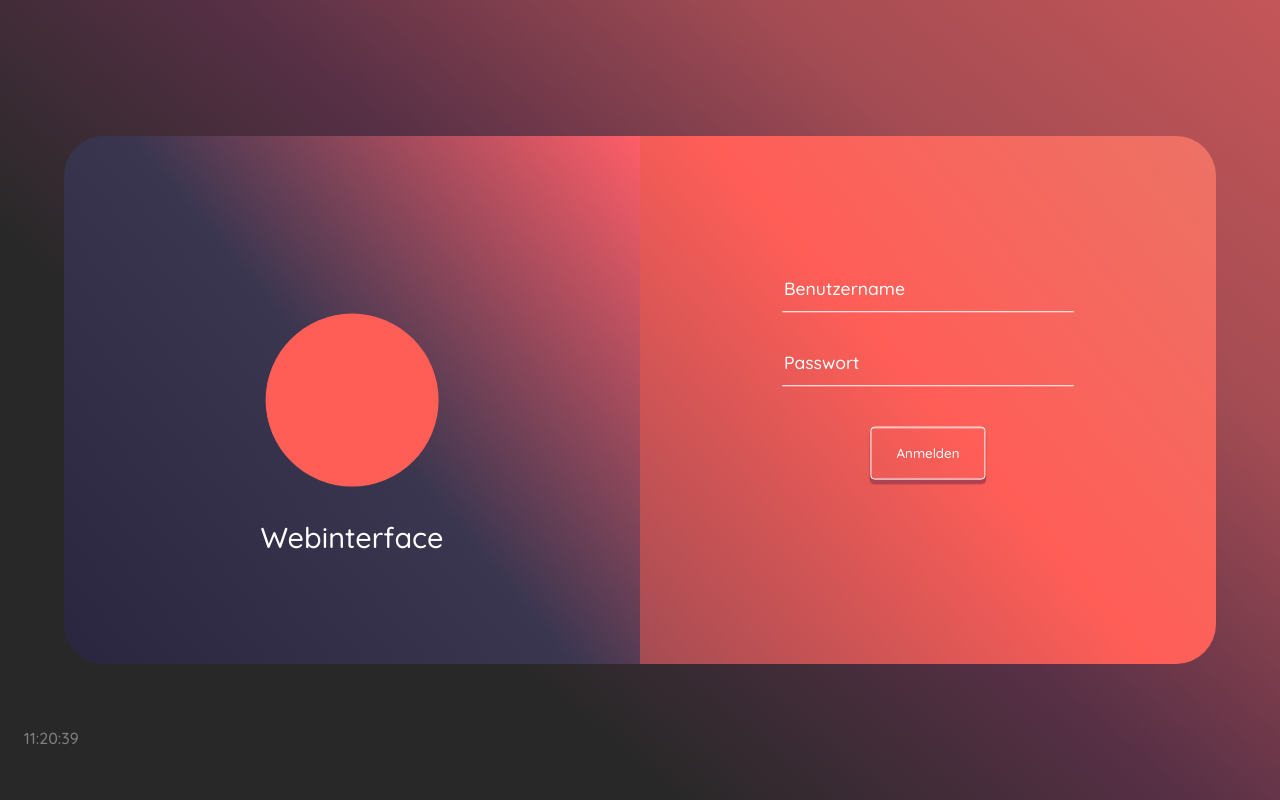
After one commit to RepublicCody/webinterface, a PHP site: page /login.php in a window 1280 px wide. The commit adds this page. Run offline with PHP 8.4, Linux system fonts and the light colour scheme.

Commit message:
login seite hinzugefügt button Umrandung entfernt

```diff
--- /dev/null
+++ b/login.php
@@ -0,0 +1,47 @@
+<?php
+/**
+ * Created by PhpStorm.
+ * User: maxzi
+ * Date: 03.05.2019
+ * Time: 10:45
+ */
+
+include 'htmlheader.php';?>
+
+
+<link rel="stylesheet" href="style/loginstyle.css">
+</head>
+
+<body>
+
+<div id="login" class="background">
+
+    <div id="clock">12:45:25</div>
+    <script src="javascript/miniclock.js" charset="utf-8"></script>
+
+    <div id="mitte">
+
+        <div id="links">
+            <div id="bildbackground">
+                <div id="bild"></div>
+            </div>
+            <div id="name">Webinterface</div>
+        </div>
+
+        <div id="rechts">
+
+            <input id="username" value="Benutzername"onfocus="if (this.value == 'Benutzername') {this.value = '';}" onblur="if (this.value == '') {this.value = 'Benutzername';}">
+            <input id="password" value="Passwort"onfocus="if (this.value == 'Passwort') {this.value = '';}" onblur="if (this.value == '') {this.value = 'Passwort';}">
+
+            <form action="index.php">
+                <button id="anmelden">Anmelden</button>
+            </form>
+
+        </div>
+
+    </div>
+
+</div>
+
+</body>
+</html>
--- a/mainmenu.php
+++ b/mainmenu.php
@@ -15,6 +15,9 @@ include 'htmlheader.php';?>
 <body>
 
     <div id="mainmenu" class="background">
+
+        <div id="clock">12:45:25</div>
+        <script src="javascript/miniclock.js" charset="utf-8"></script>
 
         <div id="mitte">
             <form action="raeume/schlafzimmer/zimmer.php">
@@ -37,7 +40,7 @@ include 'htmlheader.php';?>
                 <button id="flur" class="maindiv"><div id="flurbild" class="mainbild"></div><div id="flurname" class="mainname">Flur</div></button>
             </form>
 
-            <form action="">
+            <form action="login.php">
                 <button id="platzhalter" class="maindiv"><div id="platzhalterbild" class="mainbild"></div><div id="platzhaltername" class="mainname">Platzhalter</div></button>
             </form>
 
--- a/raeume/schlafzimmer/fachansicht.php
+++ b/raeume/schlafzimmer/fachansicht.php
@@ -53,7 +53,7 @@ include '../../htmlheader.php';?>
     </div>
 
     <div id="clock">12:45:25</div>
-    <script src="../../javascript/clock.js" charset="utf-8"></script>
+    <script src="../../javascript/miniclock.js" charset="utf-8"></script>
 
     <div id="fachansicht">
 
--- a/raeume/schlafzimmer/farbauswahl.php
+++ b/raeume/schlafzimmer/farbauswahl.php
@@ -197,7 +197,7 @@ include '../../htmlheader.php';?>
     </div>
 
     <div id="clock">12:45:25</div>
-    <script src="../../javascript/clock.js" charset="utf-8"></script>
+    <script src="../../javascript/miniclock.js" charset="utf-8"></script>
 
     <div id="farbauswahl">
 
--- a/raeume/schlafzimmer/zimmer.php
+++ b/raeume/schlafzimmer/zimmer.php
@@ -66,7 +66,7 @@ session_start();
     </form>
 
     <div id="clock">12:45:25</div>
-    <script src="../../javascript/clock.js" charset="utf-8"></script>
+    <script src="../../javascript/miniclock.js" charset="utf-8"></script>
 
     <div id="zimmer">
 
--- /dev/null
+++ b/style/loginstyle.css
@@ -0,0 +1,151 @@
+html, body {
+    width: 100%;
+    height: 100%;
+    margin: 0;
+    padding: 0;
+    font-family: 'Quicksand', sans-serif;
+    font-weight: 500;
+}
+
+input:focus, button:focus {
+    outline: 0;
+}
+
+input::-moz-focus-inner, button::-moz-focus-inner{
+    border: 0;
+}
+
+div, button, input {
+    position: absolute;
+    transform: translate(-50%, -50%);
+    -ms-transform: translate(-50%, -50%);
+    font-family: 'Quicksand', sans-serif;
+    font-weight: 500;
+}
+
+#clock {
+    top: 90%;
+    left: 4%;
+    width: 8%;
+    height: 8%;
+    color: #808080;
+    text-align: center;
+    line-height: 100px;
+
+}
+
+#login {
+    top: 50%;
+    left: 50%;
+    width: 100%;
+    height: 100%;
+    background:-webkit-linear-gradient(50deg, #282828 30%, #583046, #A44C53, #C45658);
+    background:-moz-linear-gradient(50deg, #282828 30%, #583046, #A44C53, #C45658);
+}
+
+#mitte {
+    top: 50%;
+    left: 50%;
+    width: 90%;
+    height: 66%;
+    border-radius: 50%;
+}
+
+#links {
+    top: 50%;
+    left: 25%;
+    width: 50%;
+    height: 100%;
+    -webkit-border-bottom-left-radius: 40px;
+    -webkit-border-top-left-radius: 40px;
+    -moz-border-radius-bottomleft: 40px;
+    -moz-border-radius-topleft: 40px;
+    background: linear-gradient(50deg, #2b2640, #3b3650, #ff5e67)
+}
+
+#bildbackground {
+    border-radius: 50%;
+    top: 50%;
+    left: 50%;
+    width: 30%;
+    padding-bottom: 30%;
+    background-repeat: no-repeat;
+    background-color: #ff5e57;
+}
+
+#bild {
+    top: 50%;
+    left: 50%;
+    background-position: center;
+    opacity: 1;
+    background-repeat: no-repeat;
+}
+
+#name {
+    top: 76%;
+    left: 50%;
+    width: 50%;
+    color: #ffffff;
+    text-align: center;
+    font-size: 180%;
+}
+
+#rechts {
+    top: 50%;
+    left: 75%;
+    width: 50%;
+    height: 100%;
+    -webkit-border-bottom-right-radius: 40px;
+    -webkit-border-top-right-radius: 40px;
+    -moz-border-radius-bottomright: 40px;
+    -moz-border-radius-topright: 40px;
+    background: linear-gradient(50deg, #A44C53, #ff5e57, #EC7265)
+}
+
+#username {
+    top: 30%;
+    left: 50%;
+    width: 50%;
+    border: 0;
+    border-bottom: 1px solid #ffffff;
+    padding-bottom: 2%;
+    background-color: transparent;
+    font-size: 110%;
+    color: #ffffff
+
+}
+
+#password {
+    top: 44%;
+    left: 50%;
+    width: 50%;
+    border: 0;
+    border-bottom: 1px solid #ffffff;
+    padding-bottom: 2%;
+    background-color: transparent;
+    font-size: 110%;
+    color: #ffffff
+}
+
+#anmelden {
+    top: 60%;
+    left: 50%;
+    width: 20%;
+    height: 10%;
+    color: #ffffff;
+    border: 1px solid #ffffff;
+    border-radius: 4px;
+    background-color: transparent;
+    box-shadow:0 1px 0 rgba(255, 255, 255, .5) inset, 0 -1px 0 rgba(255, 255, 255, .1) inset, 0 4px 0 #AD4257, 0 4px 2px rgba(0, 0, 0, .5);
+
+}
+
+.rand{
+    top: 60%;
+    left: 50%;
+    width: 20%;
+    height: 10%;
+    background: #fff;
+    border-radius: 4px;
+    box-shadow: inset 0 40px 50px #A44C53;
+}
```
Also changed, not shown: raeume/schlafzimmer/regalansicht.php (+17 -17 lines), raeume/wohnzimmer/zimmer.php (+4 -43 lines), style/mainmenustyle.css (+25 -0 lines), style/schlafzimmerstyle.css (+6 -4 lines), style/wohnzimmerstyle.css (+73 -140 lines), javascript/miniclock.js (renamed from javascript/clock.js).
